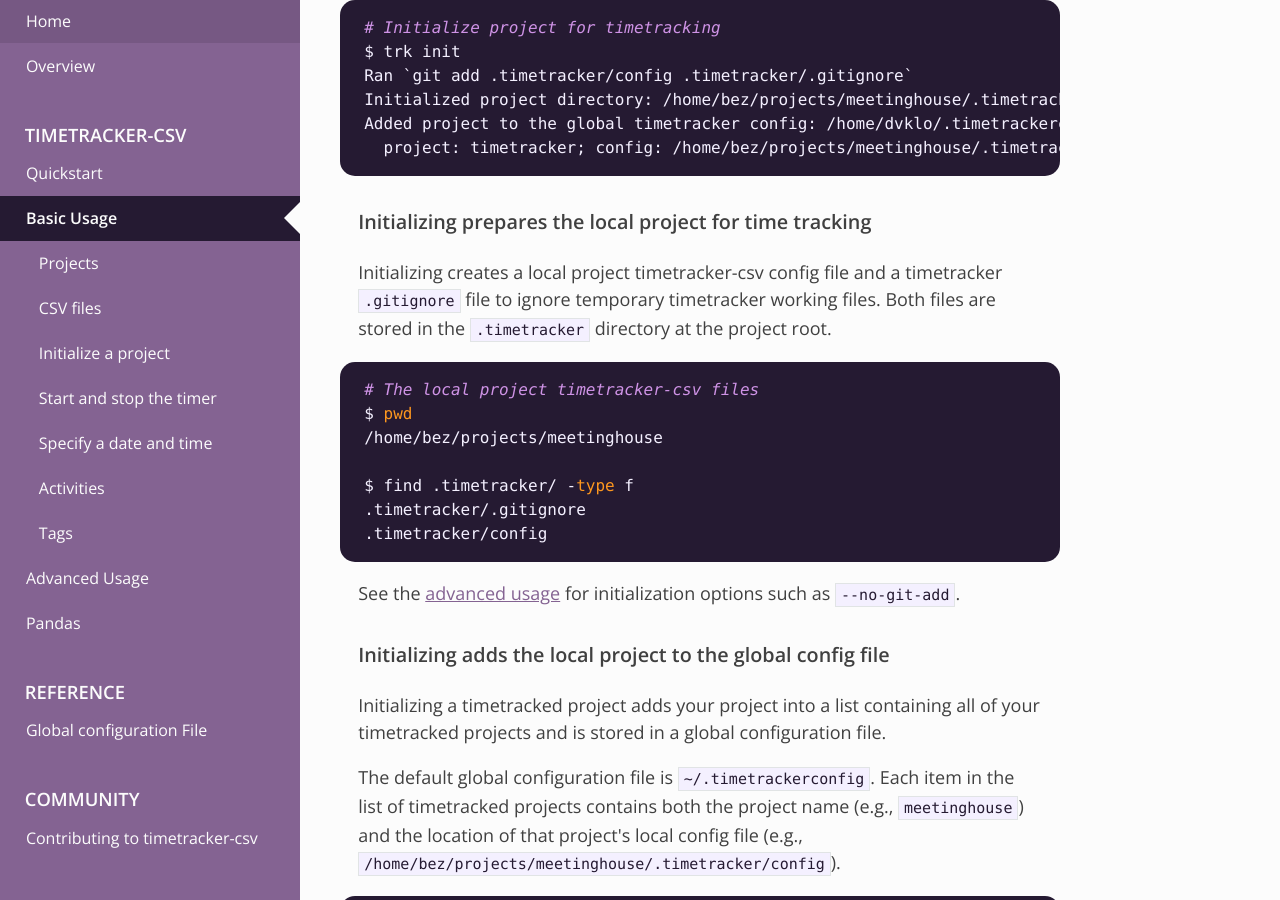
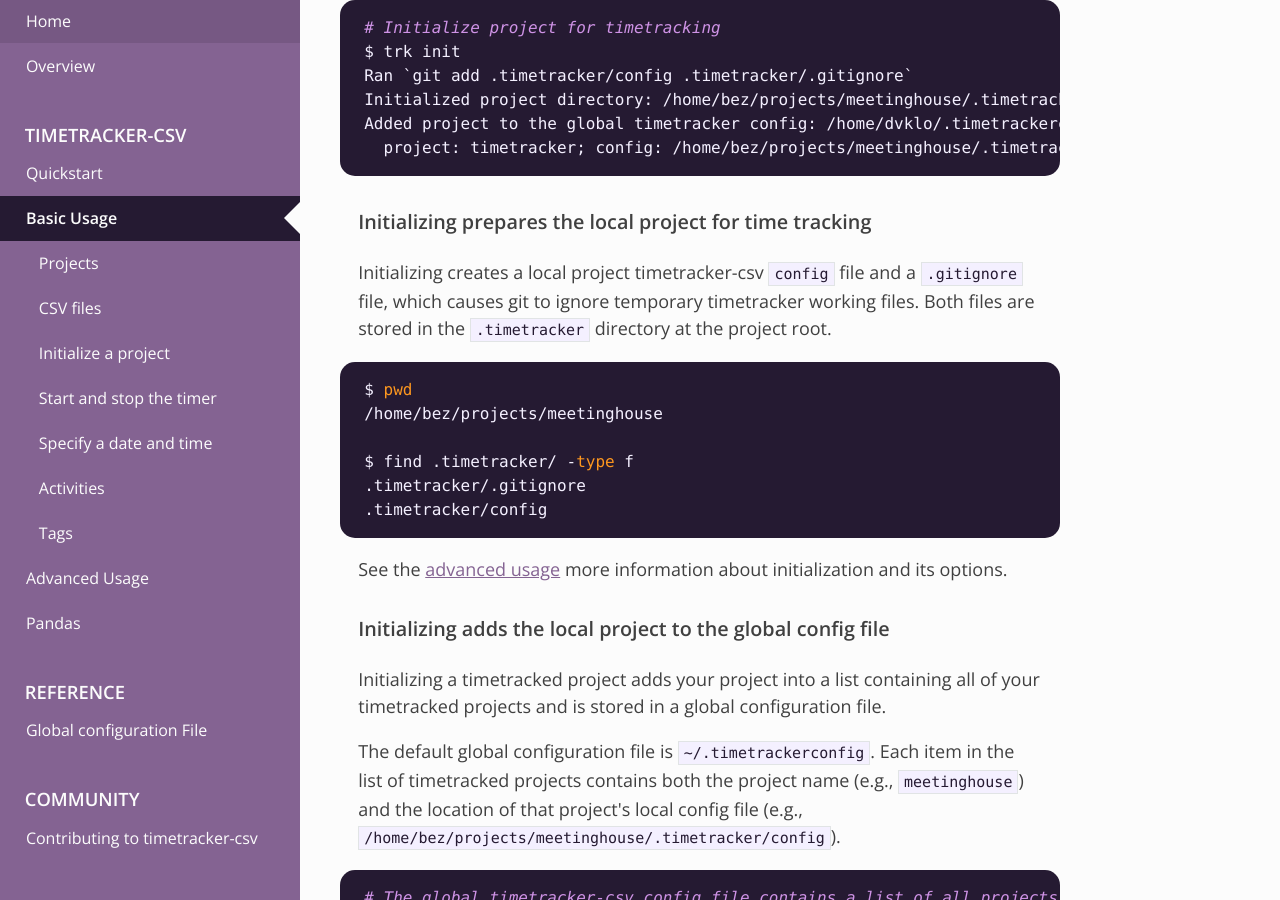
Before and after one commit to dvklopfenstein/timetracker, an MkDocs documentation site: the page built from doc/mkdocs/source/usage_basic.md, in a window 1280 px wide and 900 px high, scrolled down 1688 px. Built offline with MkDocs 1.6.1, drawn with Linux system fonts in a browser that asks for light colours; nearby versions of some CDN libraries.

Commit message:
minor rewording

````diff
--- a/doc/mkdocs/source/usage_basic.md
+++ b/doc/mkdocs/source/usage_basic.md
@@ -81,11 +81,10 @@ Added project to the global timetracker config: /home/dvklo/.timetrackerconfig:
 
 ### Initializing prepares the local project for time tracking
 Initializing creates
-a local project timetracker-csv config file and
-a timetracker `.gitignore` file to ignore temporary timetracker working files.
+a local project timetracker-csv
+`config` file and a `.gitignore` file, which causes git to ignore temporary timetracker working files.
 Both files are stored in the `.timetracker` directory at the project root.
 ```sh
-# The local project timetracker-csv files
 $ pwd
 /home/bez/projects/meetinghouse
 
@@ -95,8 +94,7 @@ $ find .timetracker/ -type f
 ```
 
 See the [advanced usage](usage_advanced.md#initializing-runs-git-add)
-for initialization options
-such as `--no-git-add`.
+more information about initialization and its options.
 
 
 ### Initializing adds the local project to the global config file
````
